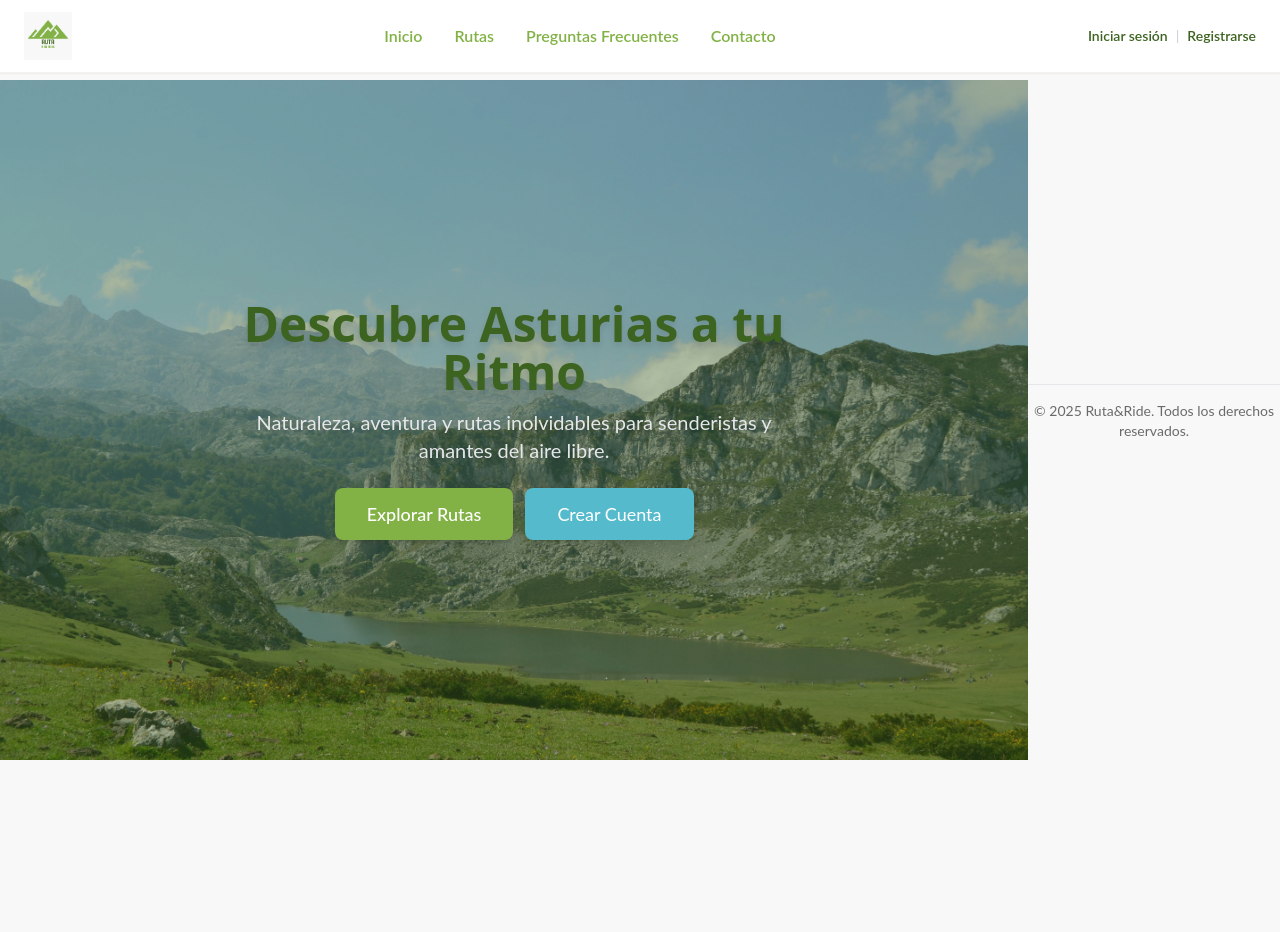
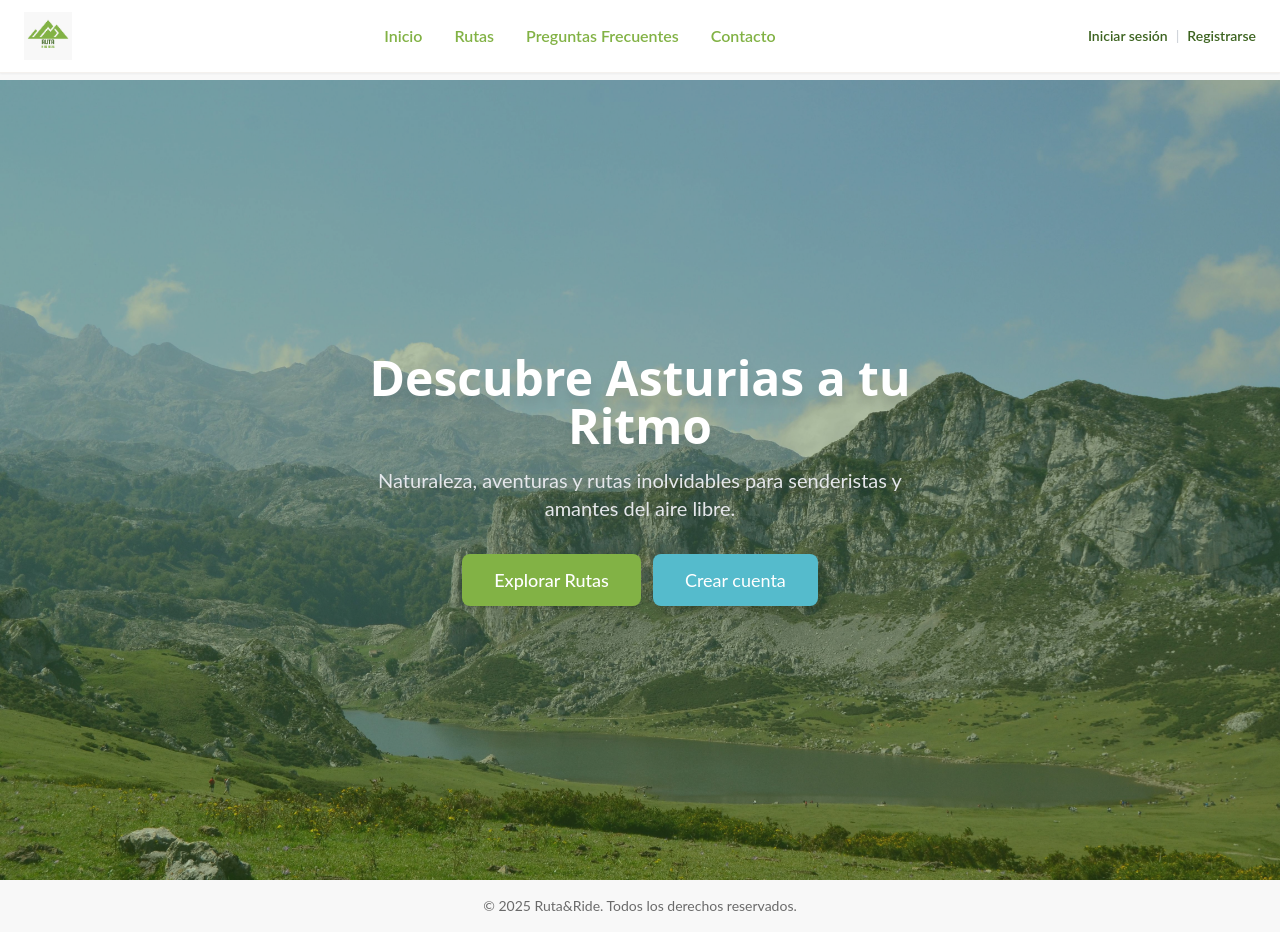
Before and after one commit to milcaponce/asturias-ruta-ride-frontend, a React (Vite) app: page /home in a window 1280 px wide. Before the commit the page ends 800 px from the top, so only its background shows below. Built offline with nearby package versions, Linux system fonts and the light colour scheme.

Commit message:
refactor: restructure HomePage layout for full-screen hero and proper footer placement

```diff
--- a/src/pages/HomePage.jsx
+++ b/src/pages/HomePage.jsx
@@ -1,53 +1,54 @@
 import { Link } from "react-router-dom";
-import heroImg from "../assets/images/hero/MontanaLago.jpg"
-
+import heroImg from "../assets/images/hero/MontanaLago.jpg";
 
 export default function HomePage() {
     return (
-        <div className="relative w-full h-[70vh] md:h-[80vh] lg:h-[85vh] flex items-center justify-center text-center">
+        <>
             <section
-                className="relative w-full h-[85vh] flex items-center justify-center text-center"
+                className="relative w-full h-screen flex items-center justify-center text-center"
                 role="banner"
                 aria-label="Explora rutas en Asturias"
             >
-
                 <img
                     src={heroImg}
                     alt="Paisaje de montaña con lago y sendero en Asturias"
                     className="absolute inset-0 w-full h-full object-cover object-center"
-                />
+            />
 
-                <div className="absolute inset-0 bg-brandDarkGreen/50 md:bg-brandDarkGreen/40"></div>
 
-                <div className="relative z-10 max-w-2xl px-4 text-white flex flex-col items-center justify-center">
-                    <h1 className="text-3xl sm:text-4xl md:text-5xl font-heading font-bold drop-shadow-lg leading-tight">
+                <div className="absolute inset-0 bg-brandDarkGreen/55 md:bg-brandDarkGreen/40"></div>
+
+
+                <div className="relative z-10 max-w-2xl px-6 text-white flex flex-col items-center">
+                    <h1 className="text-3xl sm:text-4xl md:text-5xl font-heading font-bold drop-shadow-xl leading-tight text-white">
                         Descubre Asturias a tu Ritmo
                     </h1>
-                    <p className="mt-3 text-base sm:text-lg md:text-xl text-gray-200 drop-shadow-md max-w-xl">
-                        Naturaleza, aventura y rutas inolvidables para senderistas y amantes del aire libre.
+
+                    <p className="mt-4 text-base sm:text-lg md:text-xl text-gray-200 drop-shadow-md max-w-xl">
+                        Naturaleza, aventuras y rutas inolvidables para senderistas y amantes del aire libre.
                     </p>
 
-                    <div className="mt-6 flex flex-col sm:flex-row gap-3 justify-center w-full sm:w-auto">
+                    <div className="mt-8 flex flex-col sm:flex-row gap-3 justify-center w-full sm:w-auto">
                         <Link
                             to="/routes"
                             className="btn-success !px-8 !py-3 text-base sm:text-lg shadow-lg"
                         >
-                            Explorar Rutas
+                        Explorar Rutas
                         </Link>
 
                         <Link
                             to="/register"
-                            className="btn-accent !px-8 !py-3 text-lg shadow-lg"
+                            className="btn-accent !px-8 !py-3 text-base sm:text-lg shadow-lg"
                         >
-                            Crear Cuenta
+                            Crear cuenta
                         </Link>
                     </div>
                 </div>
             </section>
 
-            <footer className="py-4 text-center text-sm text-textMuted border-t border-gray-200">
+            <footer className="py-4 text-center text-sm text-textMuted bg-backgroundLight">
                 © {new Date().getFullYear()} Ruta&Ride. Todos los derechos reservados.
             </footer>
-        </div>
+        </>
     );
 }
```
